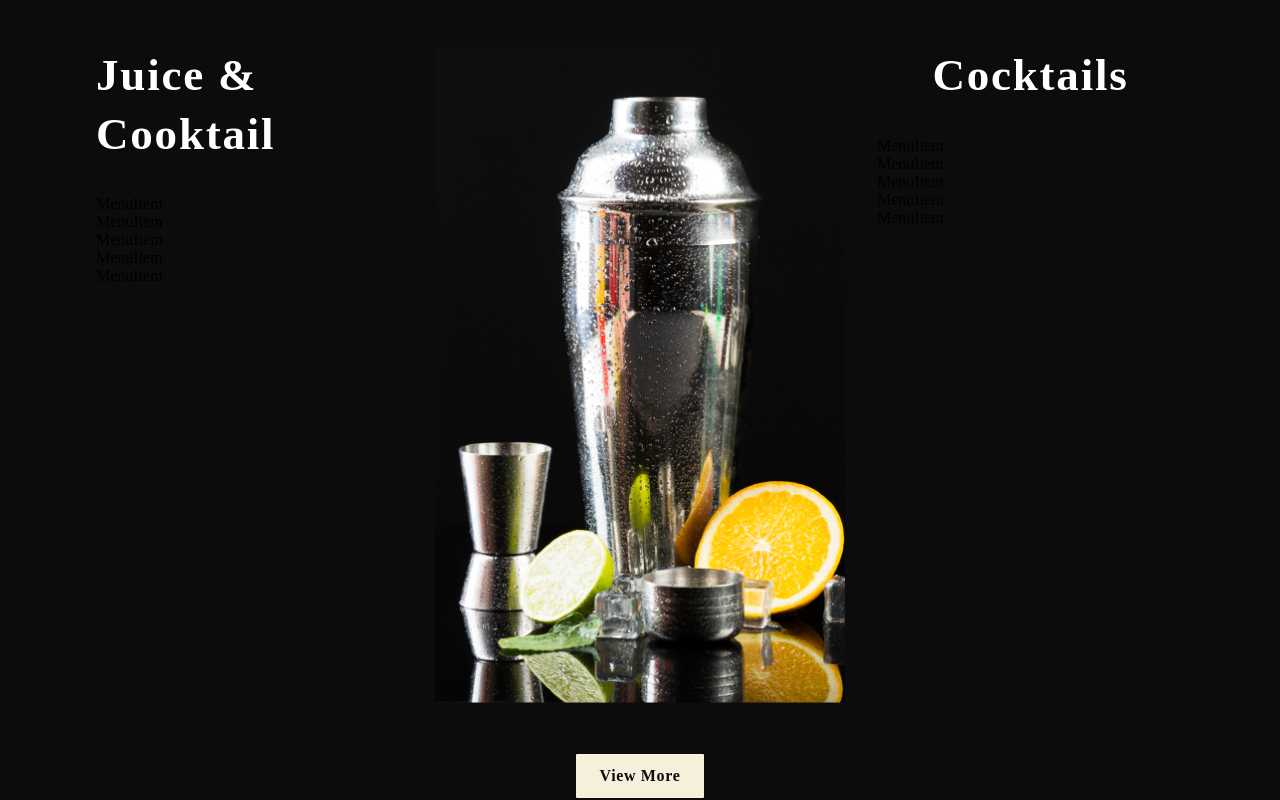
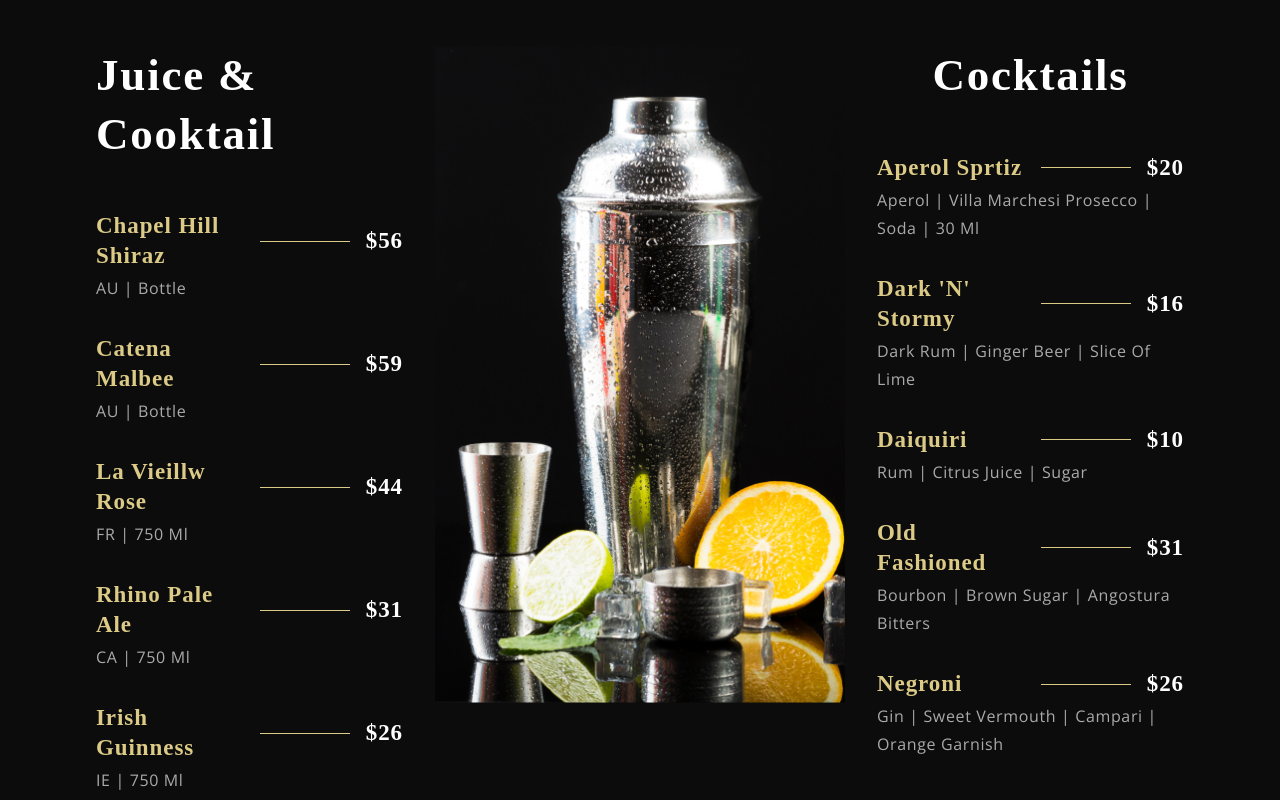
Before and after one commit to WafaBenyettou/ResturantApp, a React (Vite) app: page / in a window 1280 px wide. Shown: the part 2220-3020 px from the top of the page. Built offline with nearby package versions, Linux system fonts and the light colour scheme; a web font is replaced by a local one.

Commit message:
special menu

```diff
--- a/src/components/Menuitem/MenuItem.css
+++ b/src/components/Menuitem/MenuItem.css
@@ -0,0 +1,35 @@
+.app-menuitem {
+    width: 100%;
+    margin: 1rem 0;
+
+    display: flex;
+    flex-direction: column;
+}
+
+.app-menuitem-head {
+    display: flex;
+    justify-content: space-between;
+    align-items: center;
+}
+
+.app-menuitem-sub {
+    width: 100%;
+    margin-top: 0.2rem;
+}
+
+.app-menuitem-name {
+    flex: 1;
+}
+
+.app-menuitem-dash {
+    width: 90px;
+    height: 1px;
+    background: var(--color-golden);
+    margin: 0 1rem;
+}
+
+.app-menuitem-price {
+    display: flex;
+    justify-content: flex-end;
+    align-items: flex-end;
+}
--- a/src/components/Menuitem/MenuItem.jsx
+++ b/src/components/Menuitem/MenuItem.jsx
@@ -2,10 +2,22 @@ import React from 'react';
 
 import './MenuItem.css';
 
-const MenuItem = () => (
-  <div>
-    MenuItem
+const MenuItem = ({title, price, tags}) => (
+  <div className="app-menuitem">
+  <div className="app-menuitem-head">
+    <div className="app-menuitem-name">
+      <p className="p-cormorant" style={{ color: '#DCCA87' }}>{title}</p>
+    </div>
+    <div className="app-menuitem-dash" />
+    <div className="app-menuitem-price">
+      <p className="p-cormorant">{price}</p>
+    </div>
   </div>
+
+  <div className="app-menuitem-sub">
+    <p className="p-opensans" style={{ color: '#AAAAAA' }}>{tags}</p>
+  </div>
+</div>
 );
 
 export default MenuItem;
```
